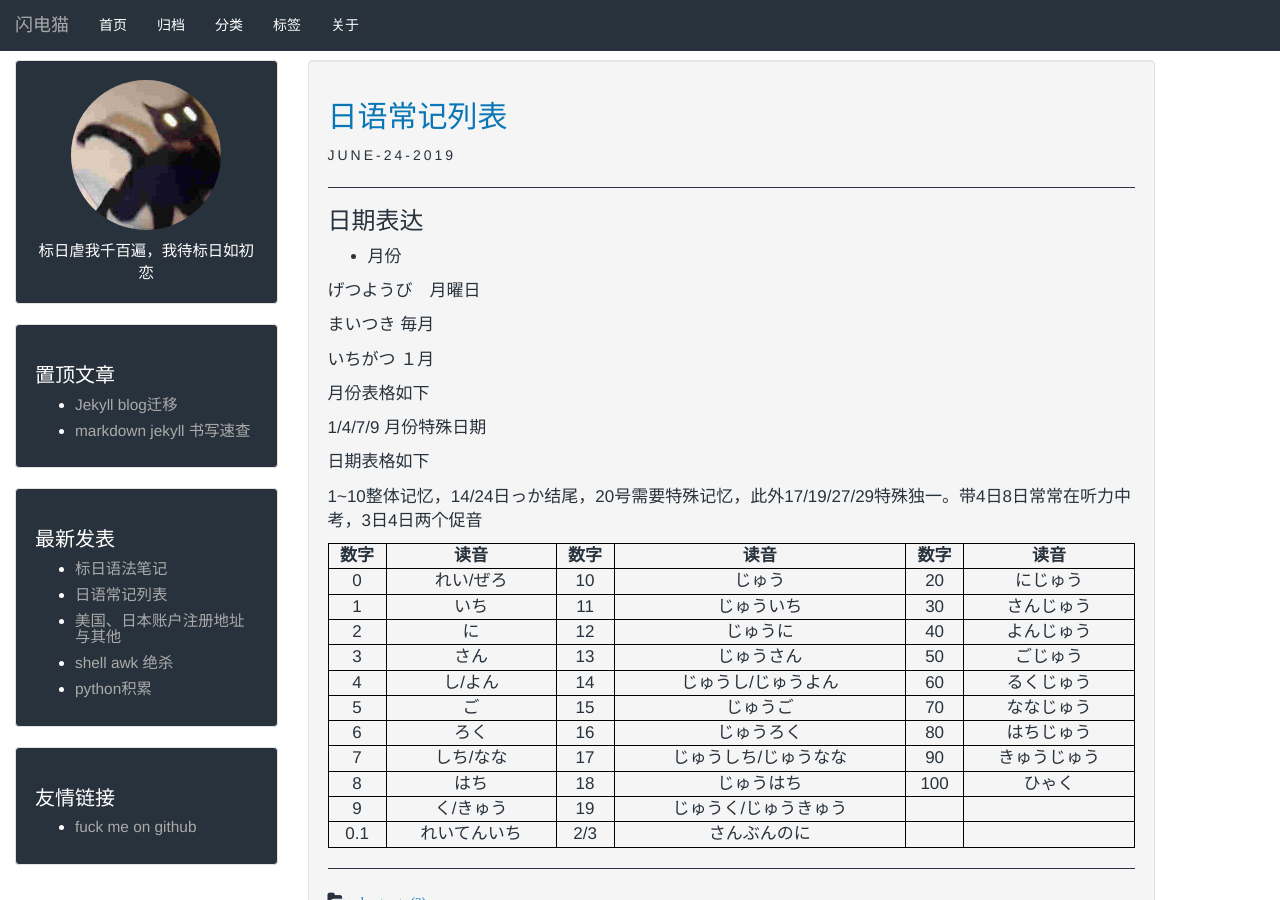
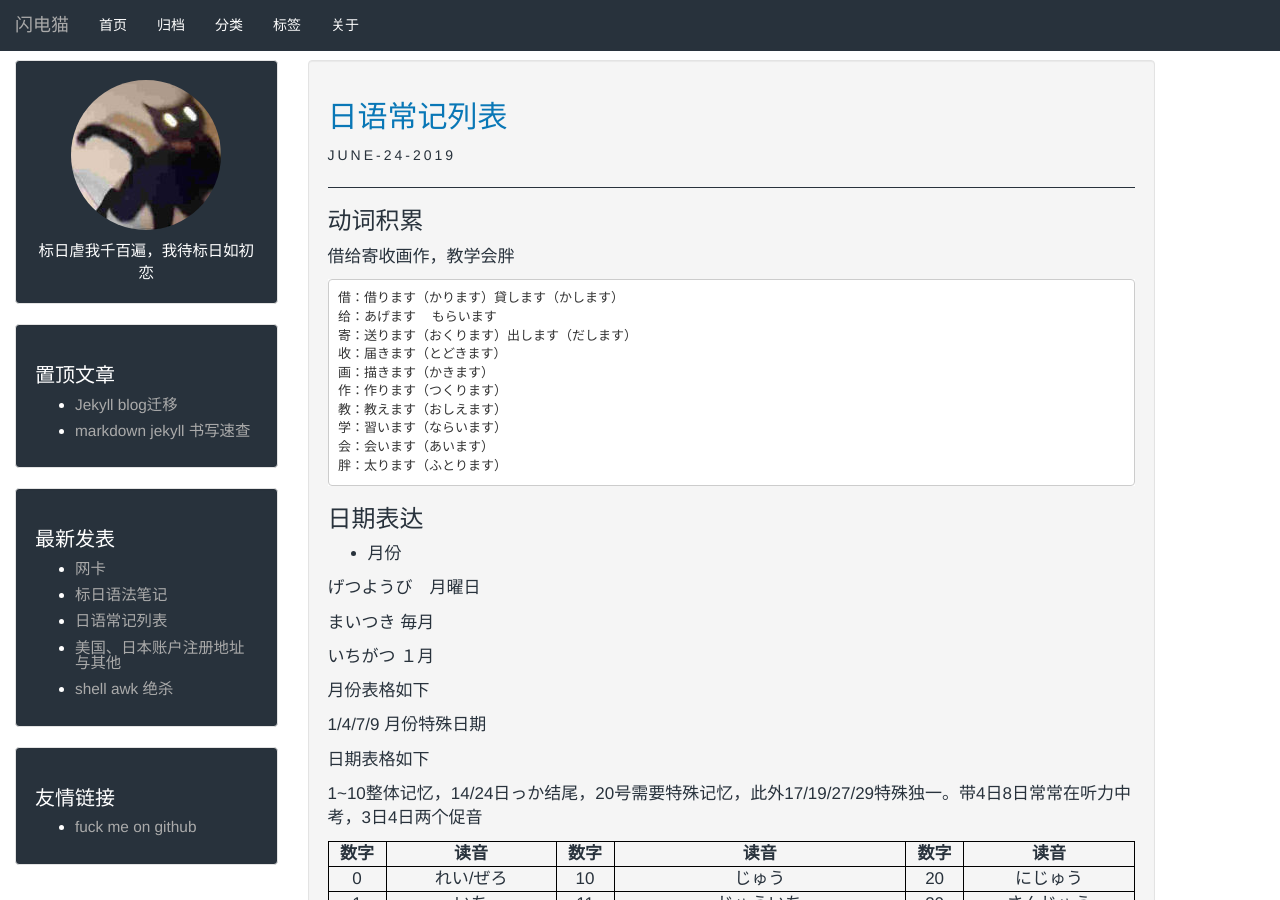
Before and after one commit to qfdmx/qfdmx.github.io, a Jekyll site: the page built from _posts/2019/2019-06-24-jplist.markdown, in a window 1280 px wide and 900 px high. Built offline with Jekyll 4.4.1, drawn with Linux system fonts in a browser that asks for light colours.

Commit message:
日本語

```diff
--- a/_posts/2019/2019-06-24-jplist.markdown
+++ b/_posts/2019/2019-06-24-jplist.markdown
@@ -6,6 +6,21 @@ categories: language
 tags: japanese
 description: 常记列表包括课文出现的数数、日期表达、时间等
 ---
+### 动词积累
+
+借给寄收画作，教学会胖
+
+    借：借ります（かります）貸します（かします）
+    给：あげます  もらいます
+    寄：送ります（おくります）出します（だします）
+    收：届きます（とどきます）
+    画：描きます（かきます）
+    作：作ります（つくります）
+    教：教えます（おしえます）
+    学：習います（ならいます）
+    会：会います（あいます）
+    胖：太ります（ふとります）
+
 ### 日期表达
 
 * 月份
```
Also changed, not shown: _posts/2019/2019-07-07-wangka.markdown (added, +8 -0 lines).
